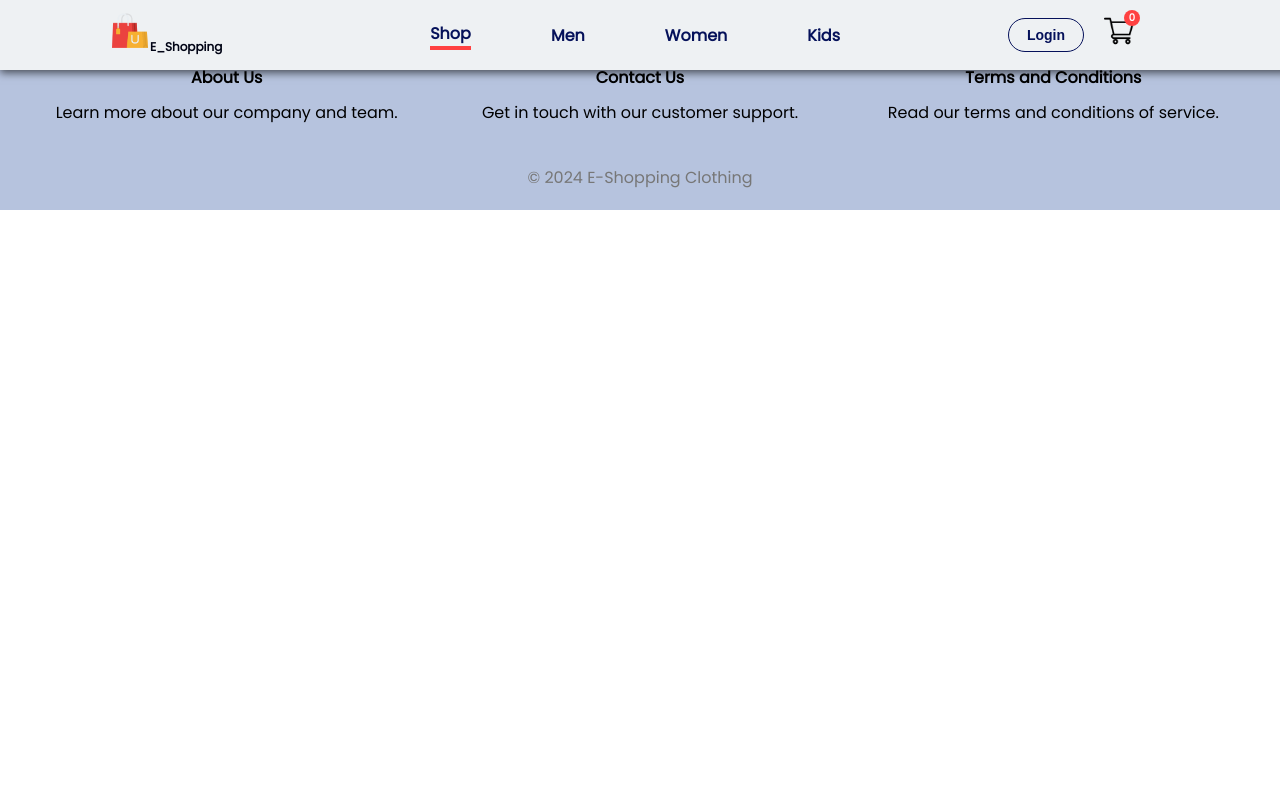
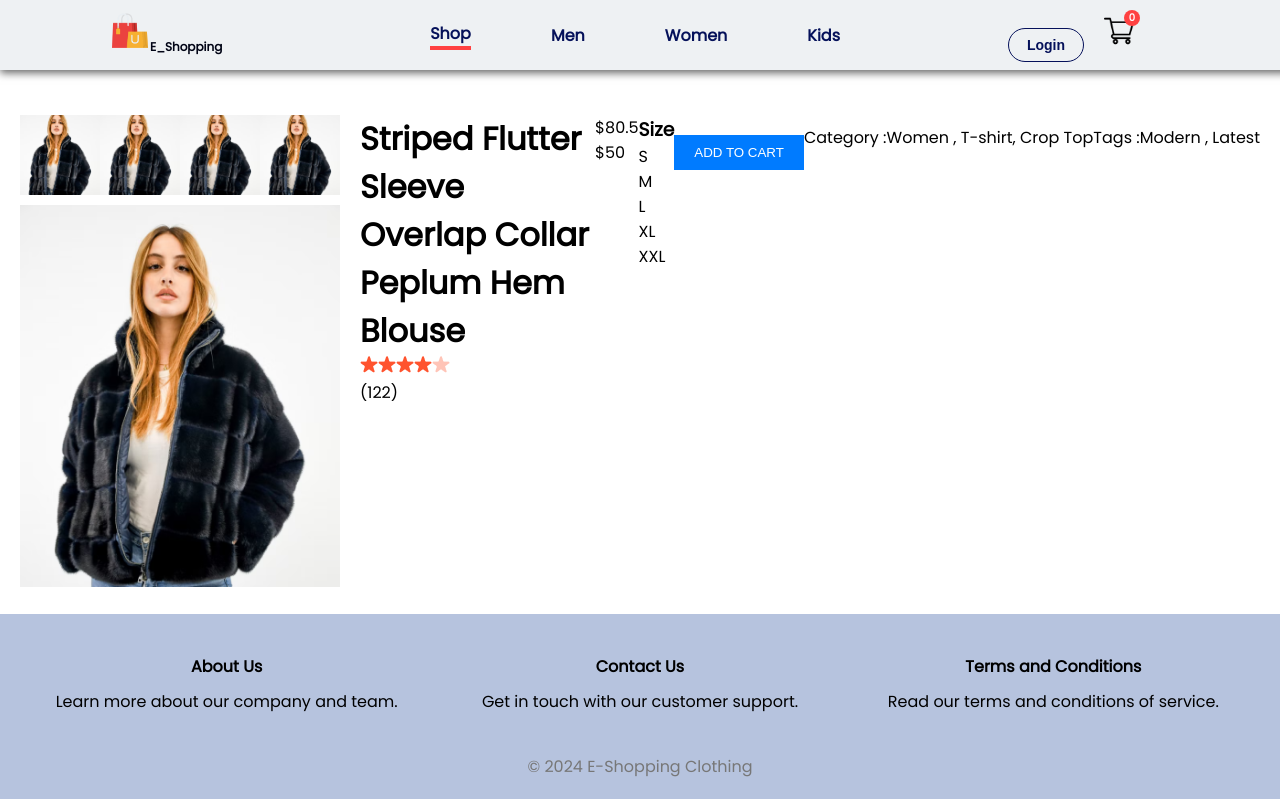
Before and after one commit to sithumjee/E_SHOPPING, a React (Create React App) app in the folder frontend/: page /product/1 in a window 1280 px wide. Built offline with nearby package versions, Linux system fonts and the light colour scheme.

Commit message:
product display jsx

```diff
--- /dev/null
+++ b/frontend/src/Components/ProductDisplay/ProductDisplay.css
@@ -0,0 +1,84 @@
+/* ProductDisplay.css */
+
+.productDisplay {
+  margin-top: 70px;
+  display: flex;
+  justify-content: space-between;
+  align-items: flex-start;
+  padding: 20px;
+}
+
+.display-left {
+  flex: 1;
+  padding-right: 20px;
+}
+
+.productDisplay-img-list {
+  display: flex;
+  justify-content: space-between;
+  margin-bottom: 10px;
+}
+
+.productDisplay-img-list img {
+  width: 80px;
+  height: 80px;
+  object-fit: cover;
+}
+
+.productDisplay-img {
+  text-align: center;
+}
+
+.productDisplay-img-main {
+  max-width: 100%;
+  height: auto;
+}
+
+.display-right {
+  flex: 1;
+}
+
+display-right-star img {
+  width: 20px;
+  height: 20px;
+}
+
+display-right-star p {
+  margin-left: 5px;
+}
+
+display-right-price {
+  margin-top: 10px;
+}
+
+rightPriceOld {
+  text-decoration: line-through;
+  color: #999999;
+}
+
+display-right-size {
+  margin-top: 10px;
+}
+
+sizeList {
+  display: flex;
+}
+
+sizeList-item {
+  margin-right: 10px;
+  padding: 5px 10px;
+  border: 1px solid #e0e0e0;
+}
+
+button {
+  margin-top: 20px;
+  padding: 10px 20px;
+  background-color: #007bff;
+  color: #fff;
+  border: none;
+  cursor: pointer;
+}
+
+.displayCategory {
+  margin-top: 10px;
+}
--- /dev/null
+++ b/frontend/src/Components/ProductDisplay/ProductDisplay.jsx
@@ -0,0 +1,66 @@
+import React from "react";
+import "./ProductDisplay.css";
+import star_icon from "../Assets/star_icon.png";
+import star_dull_icon from "../Assets/star_dull_icon.png";
+
+const ProductDisplay = (props) => {
+  const { product } = props;
+  return (
+    <div className="productDisplay">
+      <div className="display-left">
+        <div className="productDisplay-img-list">
+          <img src={product.image} alt="" />
+          <img src={product.image} alt="" />
+          <img src={product.image} alt="" />
+          <img src={product.image} alt="" />
+        </div>
+
+        <div className="productDisplay-img">
+          <img className="productDisplay-img-main" src={product.image} alt="" />
+        </div>
+      </div>
+
+      <div className="display-right">
+        <h1>{product.name}</h1>
+        <div className="display-right-star">
+          <img src={star_icon} alt="" />
+          <img src={star_icon} alt="" />
+          <img src={star_icon} alt="" />
+          <img src={star_icon} alt="" />
+          <img src={star_dull_icon} alt="" />
+          <p>(122)</p>
+        </div>
+      </div>
+
+      <div className="display-right-price">
+        <div className="rightPriceOld">${product.old_price}</div>
+        <div className="rightPriceNew">${product.new_price}</div>
+      </div>
+
+      <div className="display-right-description">
+        <p>{product.description}</p>
+      </div>
+
+      <div className="display-right-size">
+        <h3>Size</h3>
+        <div className="sizeList">
+          <div className="sizeList-item">S</div>
+          <div className="sizeList-item">M</div>
+          <div className="sizeList-item">L</div>
+          <div className="sizeList-item">XL</div>
+          <div className="sizeList-item">XXL</div>
+        </div>
+      </div>
+
+      <button>ADD TO CART</button>
+      <p className="displayCategory">
+        <span>Category :</span>Women , T-shirt, Crop Top{" "}
+      </p>
+      <p className="displayCategory">
+        <span>Tags :</span>Modern , Latest{" "}
+      </p>
+    </div>
+  );
+};
+
+export default ProductDisplay;
--- a/frontend/src/Pages/Product.jsx
+++ b/frontend/src/Pages/Product.jsx
@@ -3,6 +3,7 @@ import Footer from "../Components/Footer/Footer";
 import { ShopContext } from "../Context/ShopContent";
 import { useParams } from "react-router-dom";
 import GetProductId from "../Components/GetProductId/GetProductId";
+import ProductDisplay from "../Components/ProductDisplay/ProductDisplay";
 
 export default function Product() {
   const { all_product } = useContext(ShopContext);
@@ -12,6 +13,7 @@ export default function Product() {
   return (
     <div>
       <GetProductId product={product} />
+      <ProductDisplay product={product} />
       <Footer />
     </div>
   );
```
